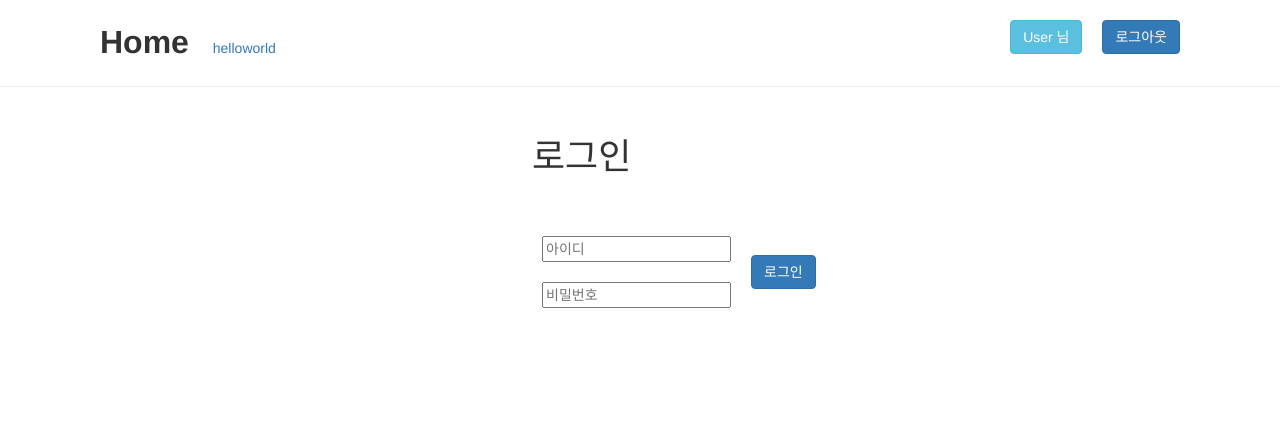
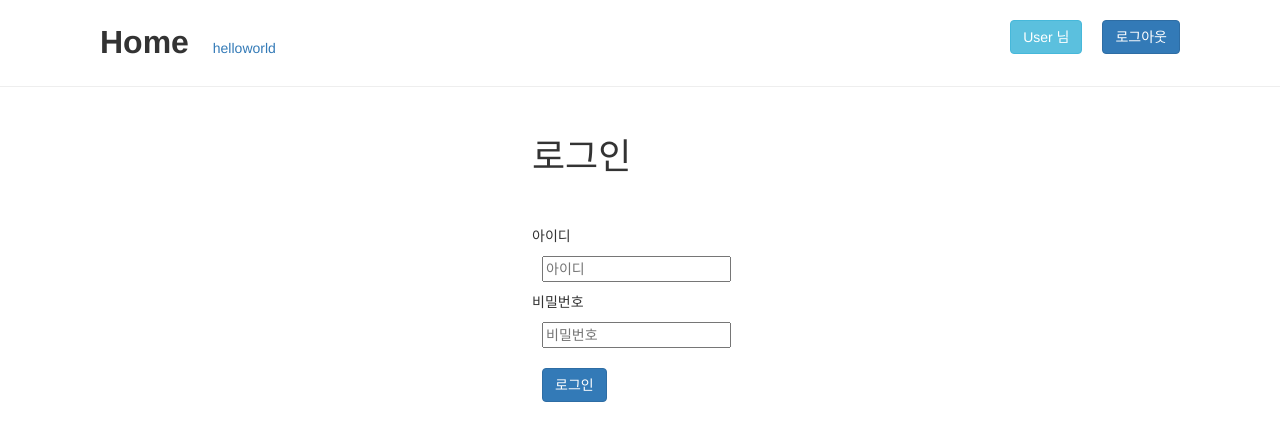
Before and after one commit to Po-nyo/Django_Exercise1, a Django app: page /accounts/sign_in/ in a window 1280 px wide. Shown: the top 441 px of the page. Run offline with Django 3.2, Linux system fonts and the light colour scheme; the visitor is signed in with stand-in values (Sample User, id 1); some libraries are stand-ins or nearby versions.

Commit message:
refactor

```diff
--- a/myApp/views.py
+++ b/myApp/views.py
@@ -58,7 +58,6 @@ def post_edit(request, pk):
     if request.method == 'POST':
         form = PostForm(request.POST, instance=post)
         if form.is_valid():
-            form.instance.user = request.user
             form.save()
             messages.info(request, "글이 수정되었습니다.")
             return redirect('/')
--- a/templates/accounts/sign_in.html
+++ b/templates/accounts/sign_in.html
@@ -9,12 +9,16 @@
         <div style="margin-left: 40%;">
             <h1>로그인</h1><br><br>
             <table>
+                <tr><td>아이디</td></tr>
                 <tr>
                     <td style="padding: 10px;"><input type="text" placeholder="아이디" name="u_id"></td>
-                    <td rowspan="2" style="padding: 10px;"><button type="submit" class="btn btn-primary">로그인</button></td>
+                </tr>
+                <tr><td>비밀번호</td></tr>
+                <tr>
+                    <td style="padding: 10px;"><input type="password" placeholder="비밀번호" name="u_pw"></td>
                 </tr>
                 <tr>
-                    <td style="padding: 10px;"><input type="password" placeholder="비밀번호" name="u_pw"></td>
+                    <td style="padding: 10px;"><button type="submit" class="btn btn-primary">로그인</button></td>
                 </tr>
             </table>
         </div>
```
